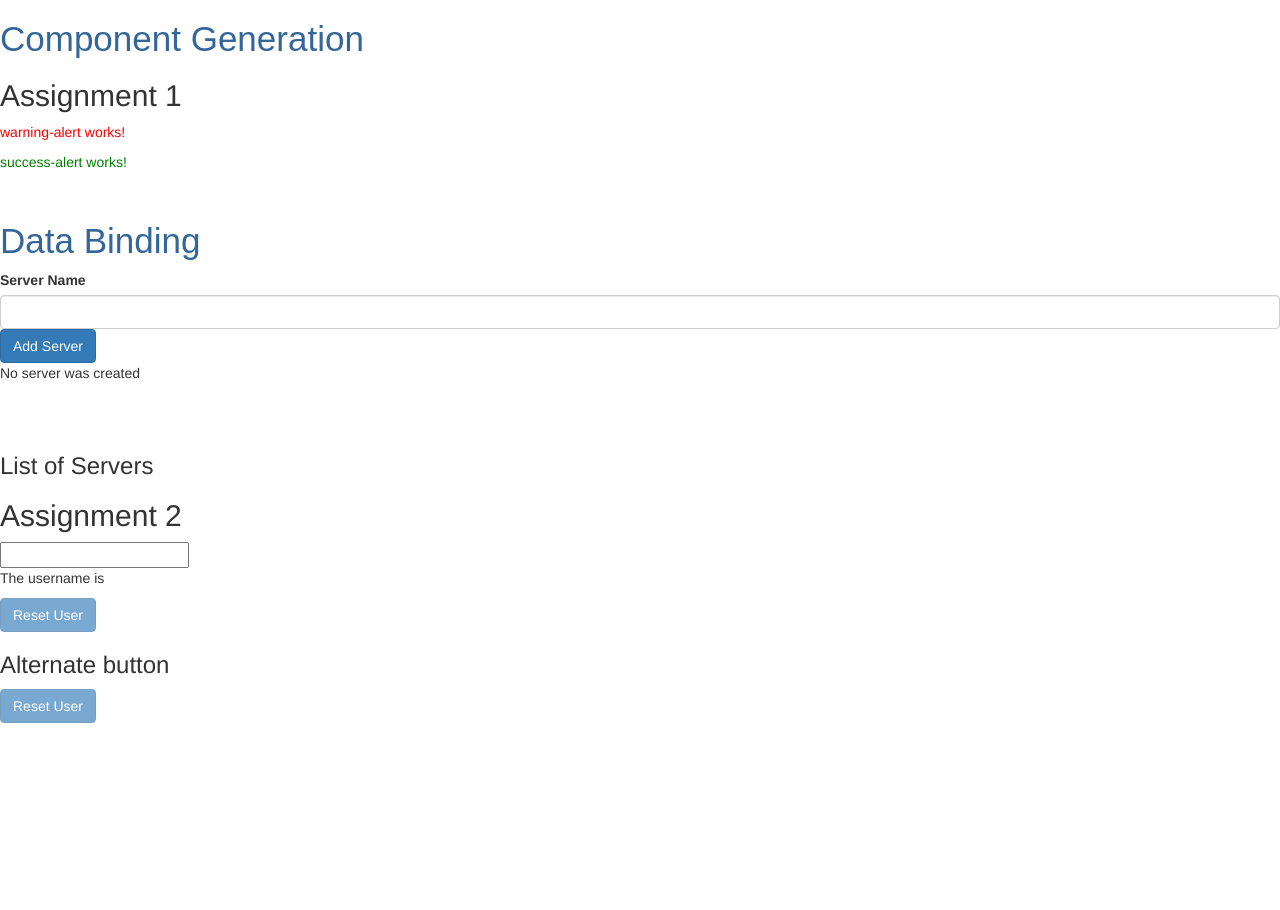
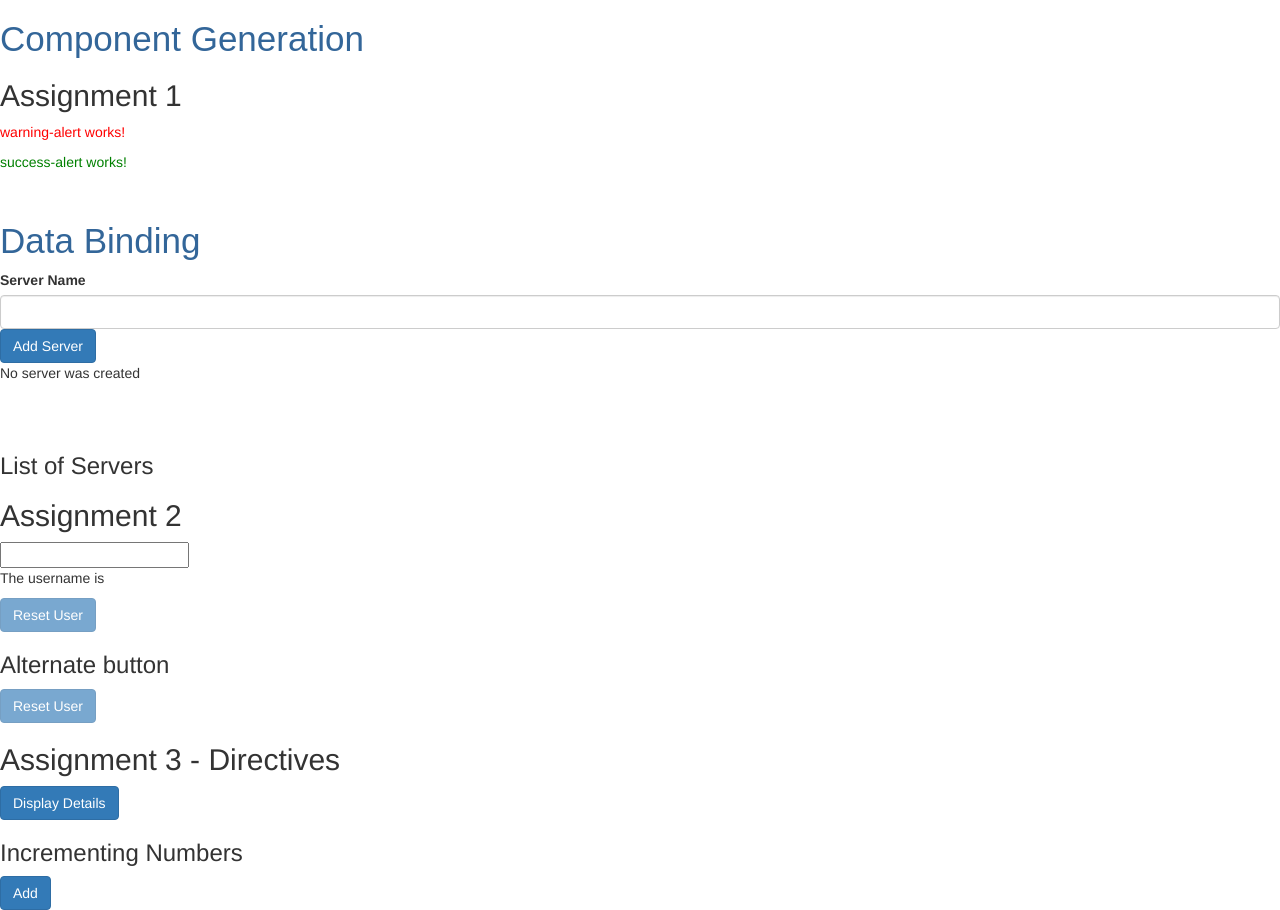
Before and after one commit to ddang9390/Tour-of-Heroes, an Angular app in the folder Angular-Apps/my-app/: page / in a window 1280 px wide. Before the commit the page ends 800 px from the top, so only its background shows below. Built offline with nearby package versions, Linux system fonts and the light colour scheme.

Commit message:
Complete assignment about basic directives

```diff
--- a/Angular-Apps/my-app/src/app/app.component.html
+++ b/Angular-Apps/my-app/src/app/app.component.html
@@ -13,4 +13,12 @@
 <button class="btn btn-primary" [disabled]="!isUserEmpty()" (click)="resetUser()">Reset User</button>
 <h3>Alternate button</h3>
 <button class="btn btn-primary" [disabled]="username === ''" (click)="username = ''">Reset User</button>
+
+<h2>Assignment 3 - Directives</h2>
+<button class="btn btn-primary" (click)="press()">Display Details</button>
+<p *ngIf="clicked">Secret password = tune</p>
+<h3>Incrementing Numbers</h3>
+<button class="btn btn-primary" (click)="addToLog()">Add</button>
+<p *ngFor="let l of log">{{l}}</p>
+
 <router-outlet></router-outlet>
--- a/Angular-Apps/my-app/src/app/app.component.ts
+++ b/Angular-Apps/my-app/src/app/app.component.ts
@@ -9,6 +9,9 @@ export class AppComponent {
   username="";
   allowClick = false;
 
+  clicked = false;
+  log = [];
+  num = 0;
   isUserEmpty(): boolean{
     if(this.username == ""){
       return false;
@@ -21,4 +24,12 @@ export class AppComponent {
   resetUser(){
     this.username = "";
   }
+
+  press(){
+    this.clicked = !this.clicked;
+  }
+  addToLog(){
+    this.log.push(this.num);
+    this.num++;
+  }
 }
```
